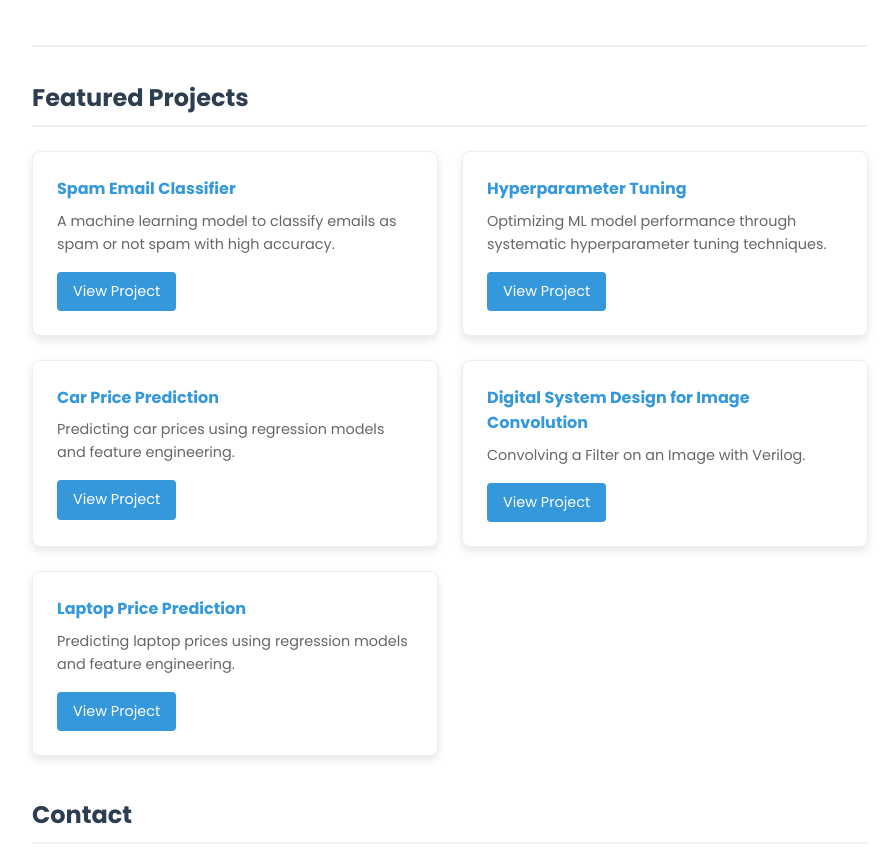
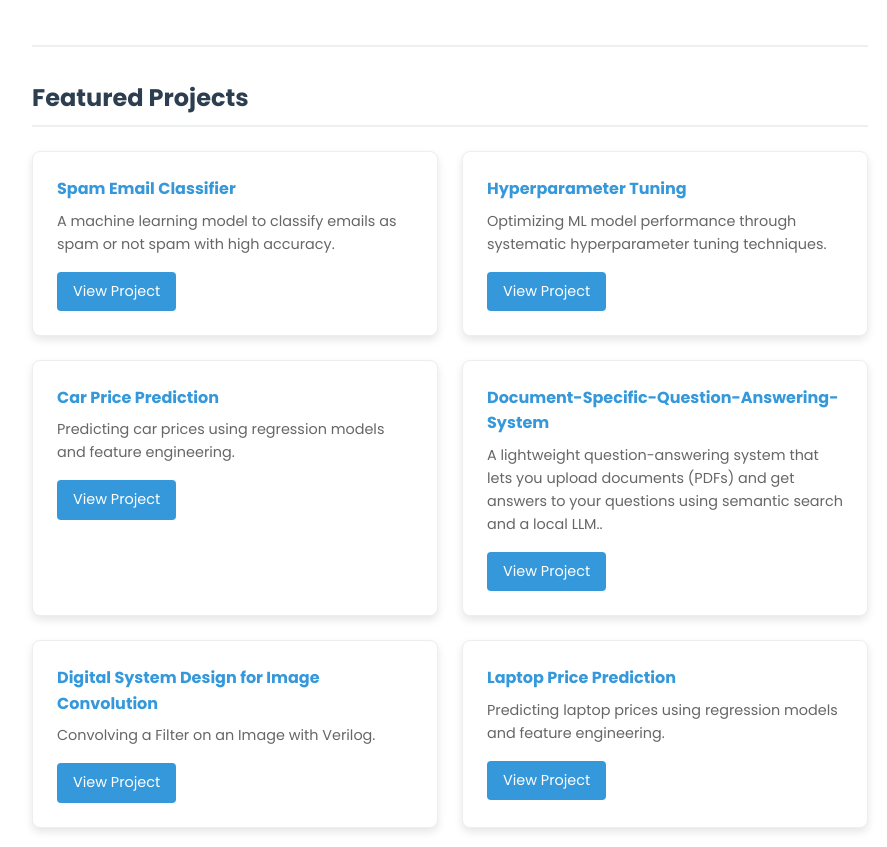
Before and after one commit to Inam414/Inam414.github.io, a plain HTML site: page index.html in a window 1280 px wide. Shown: the part 250-1097 px from the top of the page, without its empty margins (190-1077 px from the left). Drawn offline with Linux system fonts and the light colour scheme.

Commit message:
Update index.html

```diff
--- a/index.html
+++ b/index.html
@@ -211,6 +211,12 @@
                     <a href="https://github.com/Inam414/Car-Price-Prediction/tree/main" target="_blank">View Project</a>
                 </div>
 
+                <div class="project-card">
+                    <h4>Document-Specific-Question-Answering-System</h4>
+                    <p>A lightweight question-answering system that lets you upload documents (PDFs) and get answers to your questions using semantic search and a local LLM..</p>
+                    <a href="https://github.com/Inam414/Document-Specific-Question-Answering-System/tree/main" target="_blank">View Project</a>
+                </div>
+
                  <div class="project-card">
                     <h4>Digital System Design for Image Convolution</h4>
                     <p>Convolving a Filter on an Image with Verilog.</p>
```
